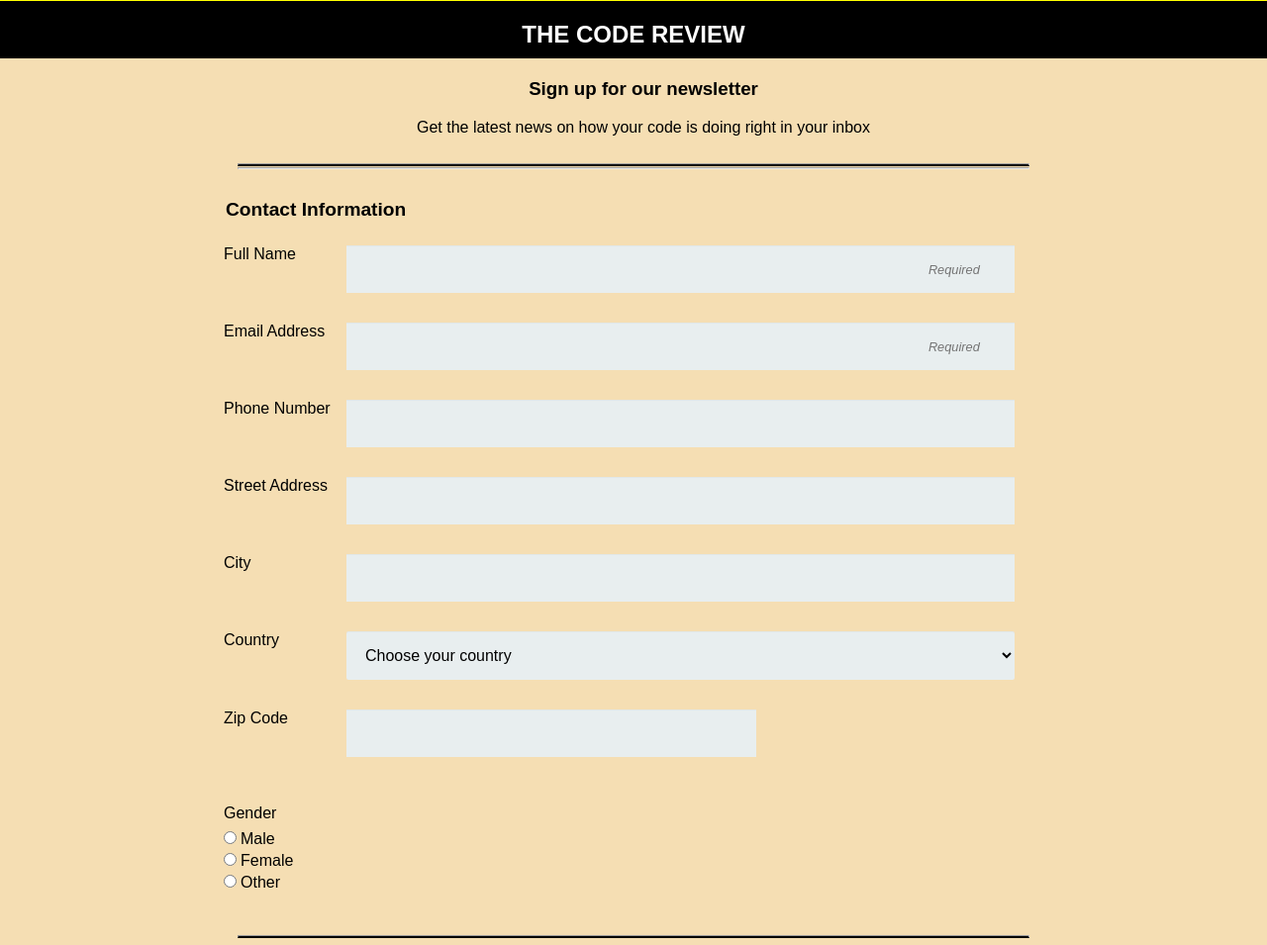
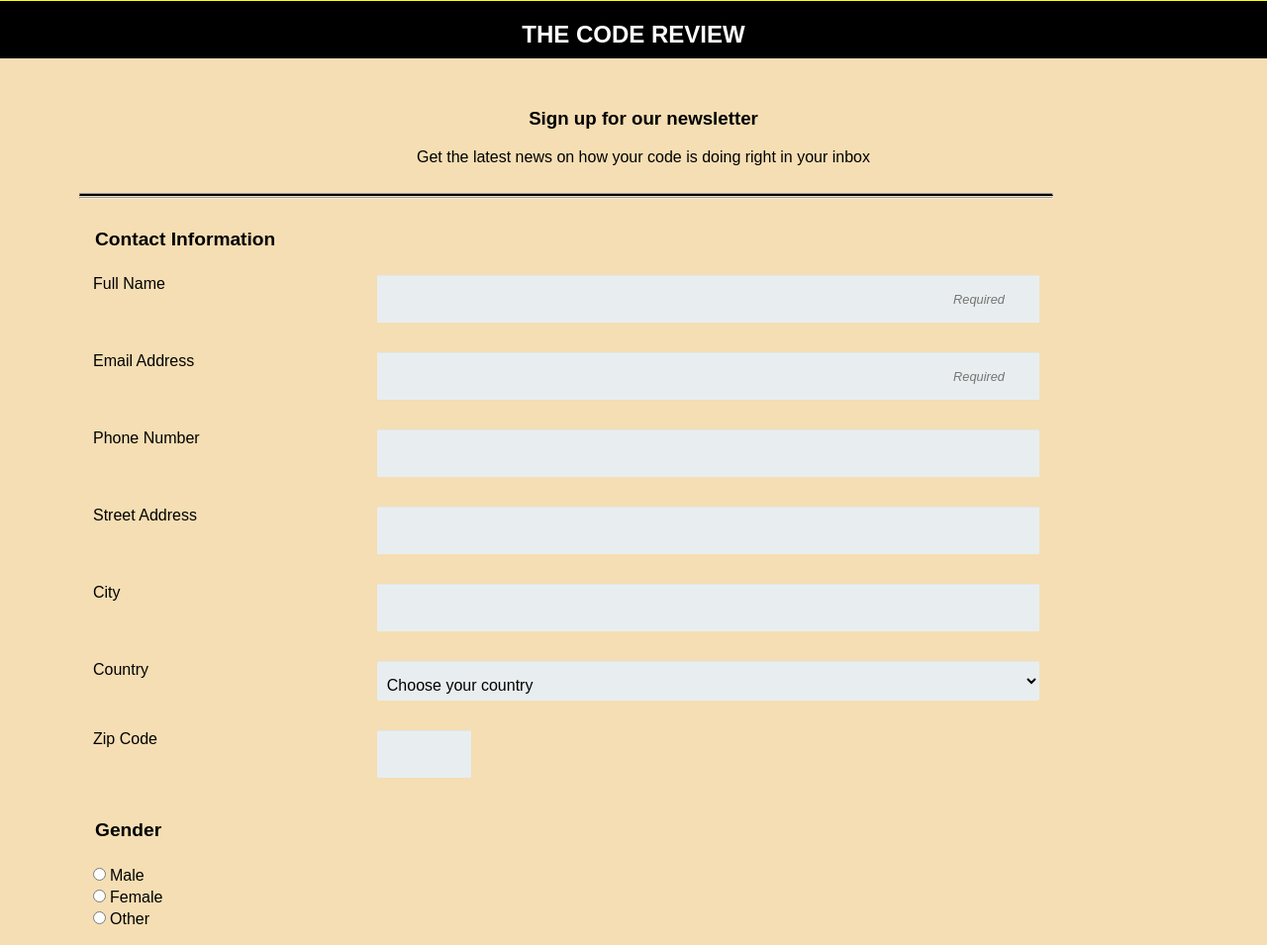
Before and after one commit to ChrisMlalazi/Online-Registration-Form, a plain HTML site: page index.html in a window 1280 px wide. Shown: the top 955 px of the page at 99% size. Drawn offline with Linux system fonts and the light colour scheme; a web font is replaced by a local one.

Commit message:
Resubmission
Revision of media query plus ‘for’ attribute for a label which I
changed into a legend

```diff
--- /dev/null
+++ b/deleted.css
@@ -0,0 +1,95 @@
+  .field label {
+
+float: left;
+
+width: 25%;
+height: 10px;
+
+margin-right: 1em;
+margin-bottom: 60px;
+
+}
+
+
+
+
+
+body {
+
+  background-color: red;
+}
+
+form {
+  max-width: 70%;
+  margin: 0 auto;
+  padding: 10px 20px;
+  border-radius: 8px;
+  position: relative;
+}
+
+
+hr {
+
+  max-width: 100%;
+  margin-bottom: 30px;
+  margin-top: 1px;
+  margin-left: 0;
+}
+
+input[type="text"],
+input[type="email"],
+input[type="tel"],
+input[type="zip"],
+textarea,
+select {
+  background: rgba(255,255,255,0.1);
+  border: none;
+  font-size: 16px;
+  height: auto;
+  margin: 0 auto;
+  outline: 0;
+  padding: 15px;
+  max-width: 65%;
+  background-color: #e8eeef;
+  color: black;
+  box-shadow: 0 1px 0 rgba(0,0,0,0.03) inset;
+  margin-bottom: 30px;
+  float: right;
+}
+
+
+
+textarea {
+  color: black;
+  border-bottom: 2px solid green;
+  width: 100%;
+  margin: 0;
+}
+
+input[type="zip"] {
+  background: rgba(255,255,255,0.1);
+  border: none;
+  font-size: 16px;
+  height: auto;
+  margin: 0;
+  outline: 0;
+  padding: 15px;
+  width: 50%;
+  background-color: #e8eeef;
+  color: #8a97a0;
+  box-shadow: 0 1px 0 rgba(0,0,0,0.03) inset;
+  margin-bottom: 30px;
+}
+
+input:focus {
+    background-color: #d3d3d3;
+}
+
+
+label .zipper {
+  color: yellow;
+ max-width: 20%;
+ display: inline-block;
+}
+
+}
--- /dev/null
+++ b/git.css
@@ -0,0 +1,74 @@
+
+
+@media screen and (min-width: 760px) {
+
+  .field label {
+
+float: left;
+
+width: 8em;
+
+margin-right: 1em;
+
+}
+
+form {
+  max-width: 70%;
+  margin: 0 auto;
+  padding: 10px 20px;
+  border-radius: 8px;
+}
+
+hr {
+
+  max-width: 800px;
+  margin-bottom: 30px;
+  margin-top: 1px;
+}
+
+input[type="text"],
+input[type="email"],
+input[type="tel"],
+textarea,
+select {
+  background: rgba(255,255,255,0.1);
+  border: none;
+  font-size: 16px;
+  height: auto;
+  margin-left: -20px;
+  outline: 0;
+  padding: 15px;
+  width: 81.5%;
+  background-color: #e8eeef;
+  color: black;
+  box-shadow: 0 1px 0 rgba(0,0,0,0.03) inset;
+  margin-bottom: 30px;
+}
+
+textarea {
+  color: black;
+  border-bottom: 2px solid green;
+  width: 100%;
+}
+
+input[type="zip"] {
+  background: rgba(255,255,255,0.1);
+  border: none;
+  font-size: 16px;
+  height: auto;
+  margin: 0;
+  outline: 0;
+  padding: 15px;
+  width: 50%;
+  background-color: #e8eeef;
+  color: #8a97a0;
+  box-shadow: 0 1px 0 rgba(0,0,0,0.03) inset;
+  margin-bottom: 30px;
+}
+
+input:focus {
+    background-color: #d3d3d3;
+}
+
+
+}
--- a/index.html
+++ b/index.html
@@ -61,10 +61,12 @@
 
         <label for="zip">Zip Code</label>
 	   	<input type="text" id="zip" name="user_zip">
+
 </fieldset>
+
        <fieldset>
 
-        <label>Gender</label>
+        <legend>Gender</legend>
 
       <input type="radio" id="male" value="male_gender" name="user_gender"><label for="male" class="light">Male</label><br>
       <input type="radio" id="female" value="female_gender" name="user_gender"><label for="female" class="light">Female</label><br>
--- a/styles.css
+++ b/styles.css
@@ -9,7 +9,7 @@ body {
 }
 
 form {
-  max-width: 500px;
+  max-width: 100%;
   margin: 0 auto;
   padding: 10px 20px;
   border-radius: 8px;
@@ -70,13 +70,17 @@ select {
   height: auto;
   outline: 0;
   padding: 15px;
-  width: 50%;
+  width: 10%;
+  display: block;
+  margin-left: 10px;
   background-color: #e8eeef;
   color: #8a97a0;
   box-shadow: 0 1px 0 rgba(0,0,0,0.03) inset;
   margin-bottom: 30px;
   cursor: pointer;
 }
+
+
 
 
 input::-webkit-input-placeholder {
@@ -138,17 +142,19 @@ button {
   text-align: center;
   font-style: normal;
   border-radius: 5px;
-  width: 100%;
+  width: 98%;
   border: 1px solid #3ac162;
   border-width: 1px 1px 3px;
   box-shadow: 0 -1px 0 rgba(255,255,255,0.1) inset;
   margin-bottom: 25px;
+  margin-left: 10px;
   cursor: pointer;
 }
 
 fieldset {
   margin-bottom: 30px;
   border: none;
+
 }
 
 .line {
@@ -156,6 +162,7 @@ fieldset {
 	font-weight: bold;
 	border-bottom: 2px solid black;
 	margin-bottom: 0;
+  width: 100%;
 
 }
 
@@ -172,9 +179,10 @@ legend {
 
 hr {
 
-	max-width: 600px;
+	max-width: 100%;
 	margin-bottom: 30px;
 	margin-top: 1px;
+
 }
 
 .letter {
@@ -225,28 +233,33 @@ MEDIA QUERY DESKTOP
 *************************************/
 
 
+
+
 @media screen and (min-width: 760px) {
+
 
   .field label {
 
 float: left;
 
-width: 8em;
+width: 30%;
 
-margin-right: 1em;
+display: inline-block;
 
 }
 
+
+
 form {
-  max-width: 70%;
-  margin: 0 auto;
+  max-width: 80%;
+  margin: 0 60px;
   padding: 10px 20px;
   border-radius: 8px;
 }
 
 hr {
 
-  max-width: 800px;
+  max-width: 100%;
   margin-bottom: 30px;
   margin-top: 1px;
 }
@@ -260,20 +273,22 @@ select {
   border: none;
   font-size: 16px;
   height: auto;
-  margin-left: -20px;
   outline: 0;
-  padding: 15px;
-  width: 81.5%;
+  padding-top: 15px;
+  width: 70%;
   background-color: #e8eeef;
   color: black;
   box-shadow: 0 1px 0 rgba(0,0,0,0.03) inset;
   margin-bottom: 30px;
+
 }
+
 
 textarea {
   color: black;
   border-bottom: 2px solid green;
   width: 100%;
+  margin: 0;
 }
 
 input[type="zip"] {
@@ -284,7 +299,7 @@ input[type="zip"] {
   margin: 0;
   outline: 0;
   padding: 15px;
-  width: 50%;
+  width: 20%;
   background-color: #e8eeef;
   color: #8a97a0;
   box-shadow: 0 1px 0 rgba(0,0,0,0.03) inset;
@@ -295,5 +310,9 @@ input:focus {
     background-color: #d3d3d3;
 }
 
+.news {
+  margin-top: 50px;
+}
+
 
 }
```
